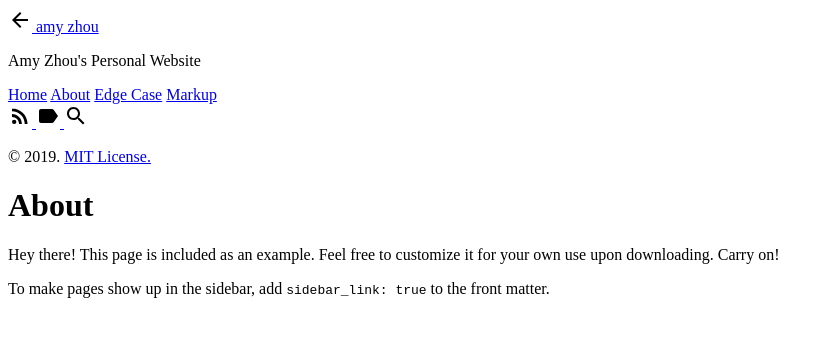
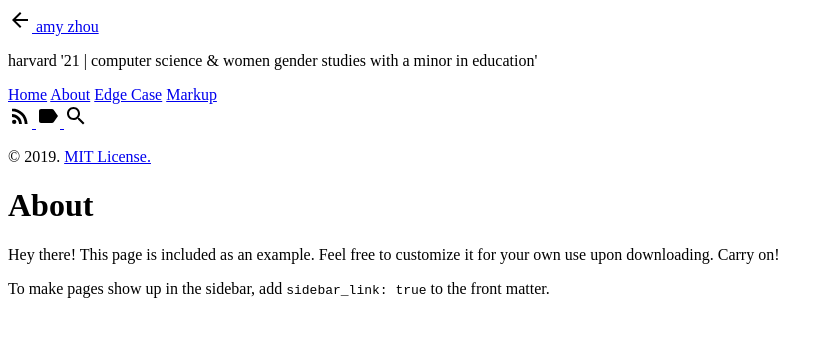
Before and after one commit to azhou4/azhou4.github.io, a Jekyll site: the page built from about.md, in a window 1280 px wide. Shown: the top 337 px of the page, without its empty margins (0-833 px from the left). Built offline with Jekyll 4.4.1, drawn with Linux system fonts in a browser that asks for light colours.

Commit message:
photo, style

```diff
--- a/_config.yml
+++ b/_config.yml
@@ -5,7 +5,7 @@
 # Setup
 title:            amy zhou
 tagline:          'personal website'
-description:      "Amy Zhou's Personal Website"
+description:      "harvard '21 | computer science & women gender studies with a minor in education'"
 url:              https://azhou4.github.io
 
 author:
--- a/_sass/hydeout/_variables.scss
+++ b/_sass/hydeout/_variables.scss
@@ -46,7 +46,7 @@
 
 // Hyde theming  background colors
 $sidebar-bg-color :#c1b1f2 !default;
-$sidebar-fg-color: white !default;
+$sidebar-fg-color: #000 !default;
 $sidebar-sticky: true !default;
 $layout-reverse: false !default;
 
```
Also changed, not shown: 1 other file.
